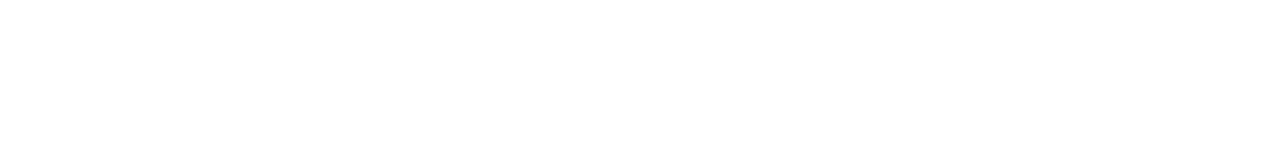
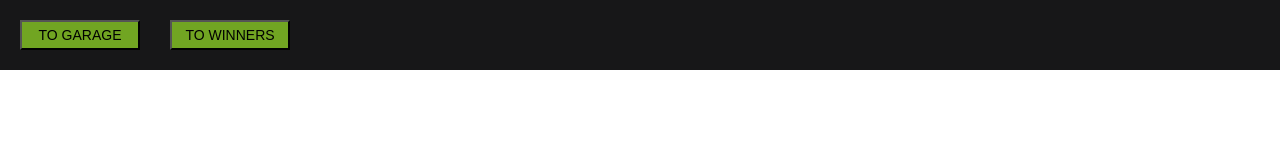
Before and after one commit to MaksimDolgonosov/async-race, a website built with webpack: page src/index.html in a window 1280 px wide. Built offline with nearby package versions, Linux system fonts and the light colour scheme.

Commit message:
add navs btns

```diff
--- a/src/index.html
+++ b/src/index.html
@@ -6,6 +6,11 @@
     <title>Async Race</title>
   </head>
   <body>
-    <container> </container>
+    <div class="app">
+      <nav class="nav">
+        <a class="nav_item" href="#garage"> <button>To garage</button> </a>
+        <a class="nav_item" href="#winners"> <button>To winners</button> </a>
+      </nav>
+    </div>
   </body>
 </html>
--- a/src/index.ts
+++ b/src/index.ts
@@ -1 +1,3 @@
 import "./style.scss";
+
+console.log("F");
--- a/src/style.scss
+++ b/src/style.scss
@@ -14,8 +14,31 @@ body {
   position: relative;
 }
 
-.container {
+.app {
   width: 100%;
   height: 100%;
-  padding: 10px;
+  padding: 20px;
+  background-color: #171718;
 }
+
+.nav {
+  display: flex;
+  align-items: center;
+  justify-content: space-between;
+  width: 270px;
+  &_item {
+    display: block;
+    width: 120px;
+    height: 30px;
+
+    button {
+      width: 100%;
+      height: 100%;
+      background-color: rgb(113, 165, 34);
+      color: black;
+      text-transform: uppercase;
+      font-size: 14px;
+      cursor: pointer;
+    }
+  }
+}
```
Also changed, not shown: async-race-bruno/bruno.json (added, +9 -0 lines), 2 other files.
